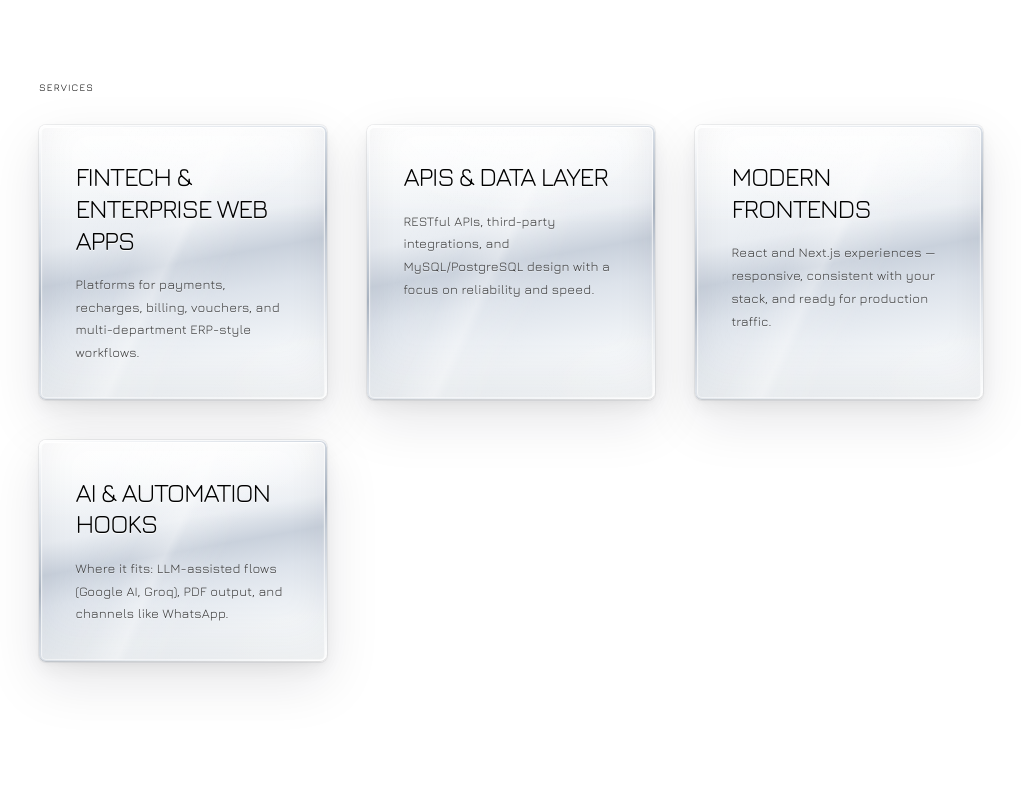
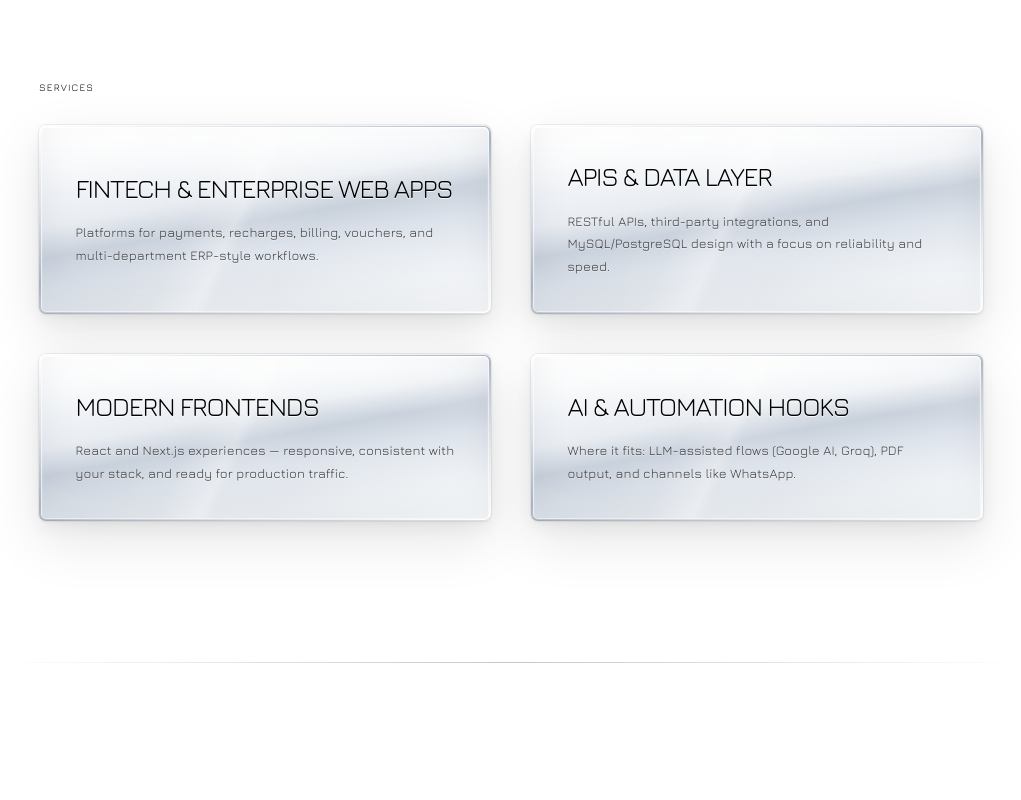
Before and after one commit to mishabcp/portfolio, a React (Vite) app: page / in a window 1280 px wide. Shown: the part 1700-2500 px from the top of the page, without its empty margins (129-1150 px from the left). Built offline with nearby package versions, Linux system fonts and the light colour scheme.

Commit message:
Refine services grid layout and footer spacing; minor contact cleanup

```diff
--- a/src/components/ContactSection.jsx
+++ b/src/components/ContactSection.jsx
@@ -145,7 +145,6 @@ export default function ContactSection() {
                     id="contact-message"
                     name="message"
                     className="contact-form-input contact-form-input--message contact-form-input--memo-expand"
-                    placeholder="A line or two is enough — expands when you focus."
                     rows={2}
                     required
                   />
--- a/src/index.css
+++ b/src/index.css
@@ -980,11 +980,26 @@ button.project-detail-back {
   }
 }
 
-/* Services — premium silver cards (machined bezel + inset plate) */
+/* Services — premium silver cards (machined bezel + inset plate)
+   .site-frame is 80% width ≥769px, so ~1321px viewport ≈ 950px content — auto-fit(260px) yields 3+1.
+   Use explicit columns: 1 / 2 / 4 by viewport (1550px ≈ first width where 4×260px + gaps fit in that inner track). */
 .services-grid {
   display: grid;
-  grid-template-columns: repeat(auto-fit, minmax(260px, 1fr));
+  grid-template-columns: 1fr;
   gap: clamp(1.5rem, 3.5vw, 2.5rem);
+  align-items: stretch;
+}
+
+@media (min-width: 540px) {
+  .services-grid {
+    grid-template-columns: repeat(2, minmax(0, 1fr));
+  }
+}
+
+@media (min-width: 1550px) {
+  .services-grid {
+    grid-template-columns: repeat(4, minmax(0, 1fr));
+  }
 }
 
 .service-block--card {
@@ -992,6 +1007,8 @@ button.project-detail-back {
   isolation: isolate;
   box-sizing: border-box;
   min-width: 0;
+  display: flex;
+  flex-direction: column;
   padding: 2px;
   border-radius: 7px;
   background: linear-gradient(
@@ -1022,6 +1039,10 @@ button.project-detail-back {
   border-radius: 5px;
   padding: clamp(1.5rem, 2.85vw, 2.15rem);
   box-sizing: border-box;
+  flex: 1;
+  display: flex;
+  flex-direction: column;
+  justify-content: center;
   min-height: 100%;
   background:
     radial-gradient(ellipse 100% 72% at 50% -8%, rgba(255, 255, 255, 0.92), transparent 55%),
@@ -2147,15 +2168,38 @@ button.project-detail-back {
 
 .footer-giant-grid {
   display: grid;
-  grid-template-columns: 1fr 1fr;
-  gap: clamp(1.1rem, 3vw, 1.75rem);
+  grid-template-columns: repeat(2, minmax(0, 1fr));
+  gap: clamp(1rem, 3vw, 1.75rem);
+  column-gap: clamp(0.85rem, 3.5vw, 1.5rem);
   width: 100%;
   min-width: 0;
+  align-items: start;
 }
 
 @media (max-width: 640px) {
   .footer-giant-grid {
-    grid-template-columns: 1fr;
+    column-gap: clamp(0.6rem, 3vw, 0.95rem);
+    row-gap: clamp(0.75rem, 2.5vw, 1.1rem);
+  }
+
+  .footer-giant-label {
+    margin-bottom: 0.45rem;
+  }
+
+  .footer-giant-links {
+    gap: 0.32rem;
+  }
+
+  .footer-giant-resume-row {
+    margin-top: 0.45rem;
+  }
+
+  .footer-shell .nav-resume {
+    display: block;
+    width: 100%;
+    max-width: 100%;
+    text-align: center;
+    box-sizing: border-box;
   }
 }
 
```
